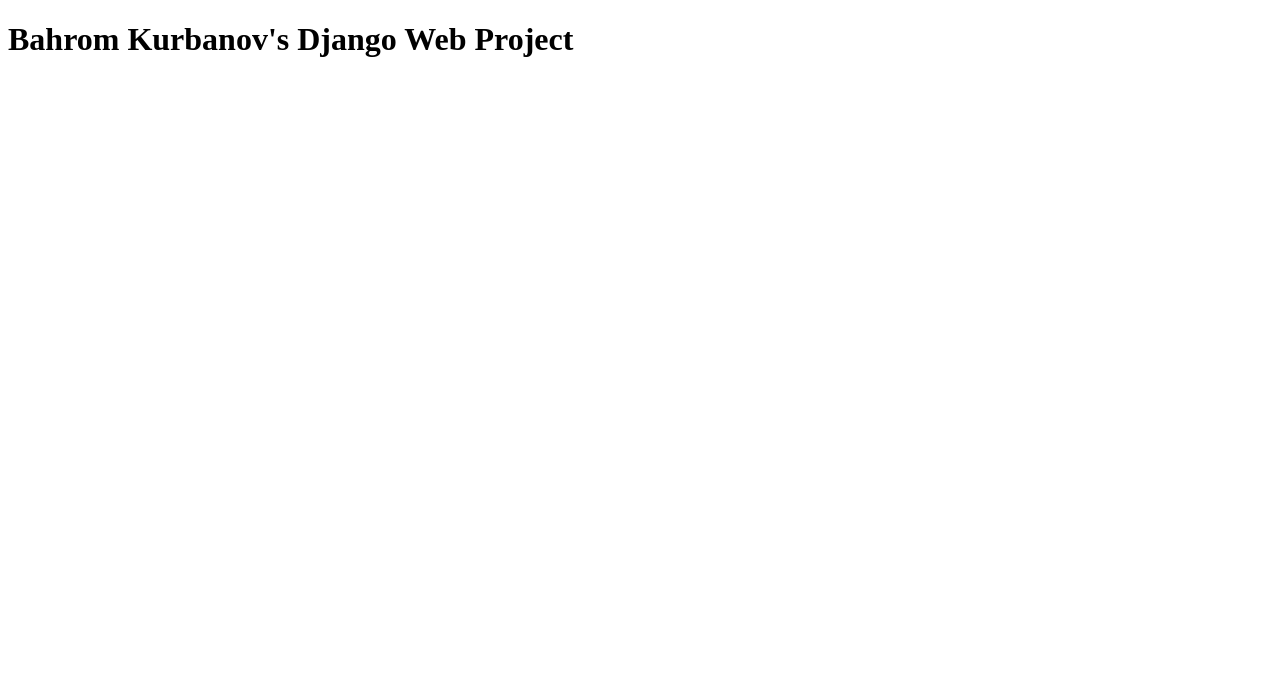
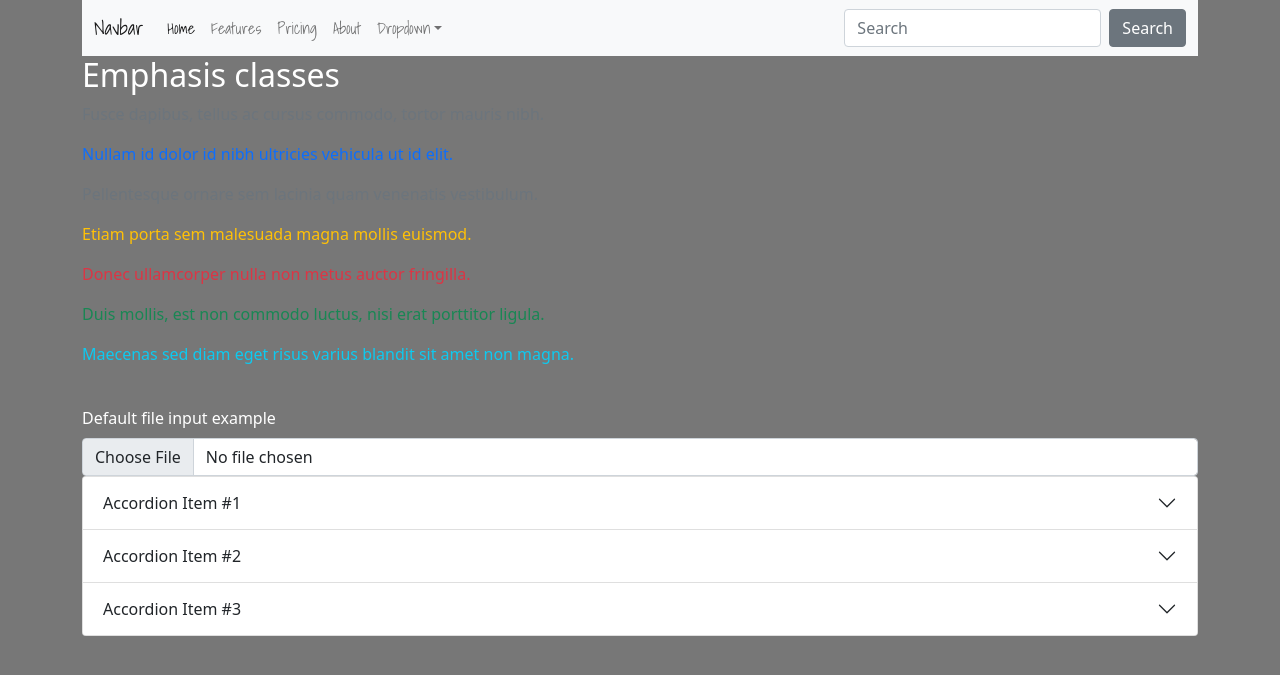
Before and after one commit to bbkurb/my-first-blog, a Django app: page / in a window 1280 px wide. Shown: the top 675 px of the page. Run offline with Django 3.2, Linux system fonts and the light colour scheme; data that the repository does not hold is empty.

Commit message:
Changed the index for the site.

```diff
--- /dev/null
+++ b/mySite/apps/blog/static/css/blog.css
@@ -0,0 +1,14 @@
+body {
+	background: #777;
+	color: #fff;
+}
+
+.page-header {
+	font-family: 'Shadows Into Light';
+
+}
+
+a, a:hover {
+	color: #fff;
+	font-family: 'Shadows Into Light';
+}
--- /dev/null
+++ b/mySite/apps/blog/templates/base.html
@@ -0,0 +1,118 @@
+{% load static %}
+
+<!DOCTYPE html>
+<html lang="en">
+<head>
+	<title>{% block title %}Main Page{% endblock %}</title>
+	<link href="https://cdn.jsdelivr.net/npm/bootstrap@5.0.2/dist/css/bootstrap.min.css" rel="stylesheet" integrity="sha384-EVSTQN3/azprG1Anm3QDgpJLIm9Nao0Yz1ztcQTwFspd3yD65VohhpuuCOmLASjC" crossorigin="anonymous">
+	<link rel="stylesheet" href="{% static 'css/blog.css' %}">
+
+	<link rel="preconnect" href="https://fonts.googleapis.com">
+	<link rel="preconnect" href="https://fonts.gstatic.com" crossorigin>
+	<link href="https://fonts.googleapis.com/css2?family=Shadows+Into+Light&display=swap" rel="stylesheet">
+	<link href="https://fonts.googleapis.com/css2?family=Dancing+Script:wght@400;500;600;700&display=swap" rel="stylesheet">
+</head>
+<body>
+	<div class="container">
+
+		<nav class="navbar navbar-expand-lg navbar-light bg-light">
+		  <div class="container-fluid">
+		    <a class="navbar-brand" href="#">Navbar</a>
+		    <button class="navbar-toggler" type="button" data-bs-toggle="collapse" data-bs-target="#navbarColor03" aria-controls="navbarColor03" aria-expanded="false" aria-label="Toggle navigation">
+		      <span class="navbar-toggler-icon"></span>
+		    </button>
+
+		    <div class="collapse navbar-collapse" id="navbarColor03">
+		      <ul class="navbar-nav me-auto">
+		        <li class="nav-item">
+		          <a class="nav-link active" href="#">Home
+		            <span class="visually-hidden">(current)</span>
+		          </a>
+		        </li>
+		        <li class="nav-item">
+		          <a class="nav-link" href="#">Features</a>
+		        </li>
+		        <li class="nav-item">
+		          <a class="nav-link" href="#">Pricing</a>
+		        </li>
+		        <li class="nav-item">
+		          <a class="nav-link" href="#">About</a>
+		        </li>
+		        <li class="nav-item dropdown">
+		          <a class="nav-link dropdown-toggle" data-bs-toggle="dropdown" href="#" role="button" aria-haspopup="true" aria-expanded="false">Dropdown</a>
+		          <div class="dropdown-menu">
+		            <a class="dropdown-item" href="#">Action</a>
+		            <a class="dropdown-item" href="#">Another action</a>
+		            <a class="dropdown-item" href="#">Something else here</a>
+		            <div class="dropdown-divider"></div>
+		            <a class="dropdown-item" href="#">Separated link</a>
+		          </div>
+		        </li>
+		      </ul>
+		      <form class="d-flex">
+		        <input class="form-control me-sm-2" type="text" placeholder="Search">
+		        <button class="btn btn-secondary my-2 my-sm-0" type="submit">Search</button>
+		      </form>
+		    </div>
+		  </div>
+		</nav>
+
+
+
+		<h2>Emphasis classes</h2>
+		<p class="text-muted">Fusce dapibus, tellus ac cursus commodo, tortor mauris nibh.</p>
+		<p class="text-primary">Nullam id dolor id nibh ultricies vehicula ut id elit.</p>
+		<p class="text-secondary">Pellentesque ornare sem lacinia quam venenatis vestibulum.</p>
+		<p class="text-warning">Etiam porta sem malesuada magna mollis euismod.</p>
+		<p class="text-danger">Donec ullamcorper nulla non metus auctor fringilla.</p>
+		<p class="text-success">Duis mollis, est non commodo luctus, nisi erat porttitor ligula.</p>
+		<p class="text-info">Maecenas sed diam eget risus varius blandit sit amet non magna.</p>
+
+		<div class="form-group">
+      <label for="formFile" class="form-label mt-4">Default file input example</label>
+      <input class="form-control" type="file" id="formFile">
+    </div>
+
+    	<div class="accordion" id="accordionExample">
+    	  <div class="accordion-item">
+    	    <h2 class="accordion-header" id="headingOne">
+    	      <button class="accordion-button collapsed" type="button" data-bs-toggle="collapse" data-bs-target="#collapseOne" aria-expanded="false" aria-controls="collapseOne">
+    	        Accordion Item #1
+    	      </button>
+    	    </h2>
+    	    <div id="collapseOne" class="accordion-collapse collapse" aria-labelledby="headingOne" data-bs-parent="#accordionExample" style="">
+    	      <div class="accordion-body">
+    	        <strong>This is the first item's accordion body.</strong> It is shown by default, until the collapse plugin adds the appropriate classes that we use to style each element. These classes control the overall appearance, as well as the showing and hiding via CSS transitions. You can modify any of this with custom CSS or overriding our default variables. It's also worth noting that just about any HTML can go within the <code>.accordion-body</code>, though the transition does limit overflow.
+    	      </div>
+    	    </div>
+    	  </div>
+    	  <div class="accordion-item">
+    	    <h2 class="accordion-header" id="headingTwo">
+    	      <button class="accordion-button collapsed" type="button" data-bs-toggle="collapse" data-bs-target="#collapseTwo" aria-expanded="false" aria-controls="collapseTwo">
+    	        Accordion Item #2
+    	      </button>
+    	    </h2>
+    	    <div id="collapseTwo" class="accordion-collapse collapse" aria-labelledby="headingTwo" data-bs-parent="#accordionExample" style="">
+    	      <div class="accordion-body">
+    	        <strong>This is the second item's accordion body.</strong> It is hidden by default, until the collapse plugin adds the appropriate classes that we use to style each element. These classes control the overall appearance, as well as the showing and hiding via CSS transitions. You can modify any of this with custom CSS or overriding our default variables. It's also worth noting that just about any HTML can go within the <code>.accordion-body</code>, though the transition does limit overflow.
+    	      </div>
+    	    </div>
+    	  </div>
+    	  <div class="accordion-item">
+    	    <h2 class="accordion-header" id="headingThree">
+    	      <button class="accordion-button collapsed" type="button" data-bs-toggle="collapse" data-bs-target="#collapseThree" aria-expanded="false" aria-controls="collapseThree">
+    	        Accordion Item #3
+    	      </button>
+    	    </h2>
+    	    <div id="collapseThree" class="accordion-collapse collapse" aria-labelledby="headingThree" data-bs-parent="#accordionExample">
+    	      <div class="accordion-body">
+    	        <strong>This is the third item's accordion body.</strong> It is hidden by default, until the collapse plugin adds the appropriate classes that we use to style each element. These classes control the overall appearance, as well as the showing and hiding via CSS transitions. You can modify any of this with custom CSS or overriding our default variables. It's also worth noting that just about any HTML can go within the <code>.accordion-body</code>, though the transition does limit overflow.
+    	      </div>
+    	    </div>
+    	  </div>
+    	</div>
+
+
+	</div>
+</body>
+</html>
--- a/mySite/apps/blog/templates/index.html
+++ /dev/null
@@ -1,21 +0,0 @@
-<!DOCTYPE html>
-<html lang="en">
-<head>
-	<title>{% block title %}Main Page{% endblock %}</title>
-</head>
-<body>
-	<div>
-
-		<h1>Bahrom Kurbanov's Django Web Project</h1>
-
-		{% for post in posts %}
-		    <div>
-		        <h1><a href="">{{ post.title }}</a></h1>
-		        <p>{{ post.text|linebreaksbr }}</p>
-		    </div>
-		{% endfor %}
-
-	</div>
-
-</body>
-</html>
--- a/mySite/apps/blog/views.py
+++ b/mySite/apps/blog/views.py
@@ -7,4 +7,4 @@
 
 def index(request):
     posts = Post.objects.order_by('-published_date')[:10]
-    return render(request, 'index.html', {'posts': posts})
+    return render(request, 'base.html', {'posts': posts})
```
Also changed, not shown: mySite/apps/blog/templates/blog/post_list.html (+8 -17 lines).
